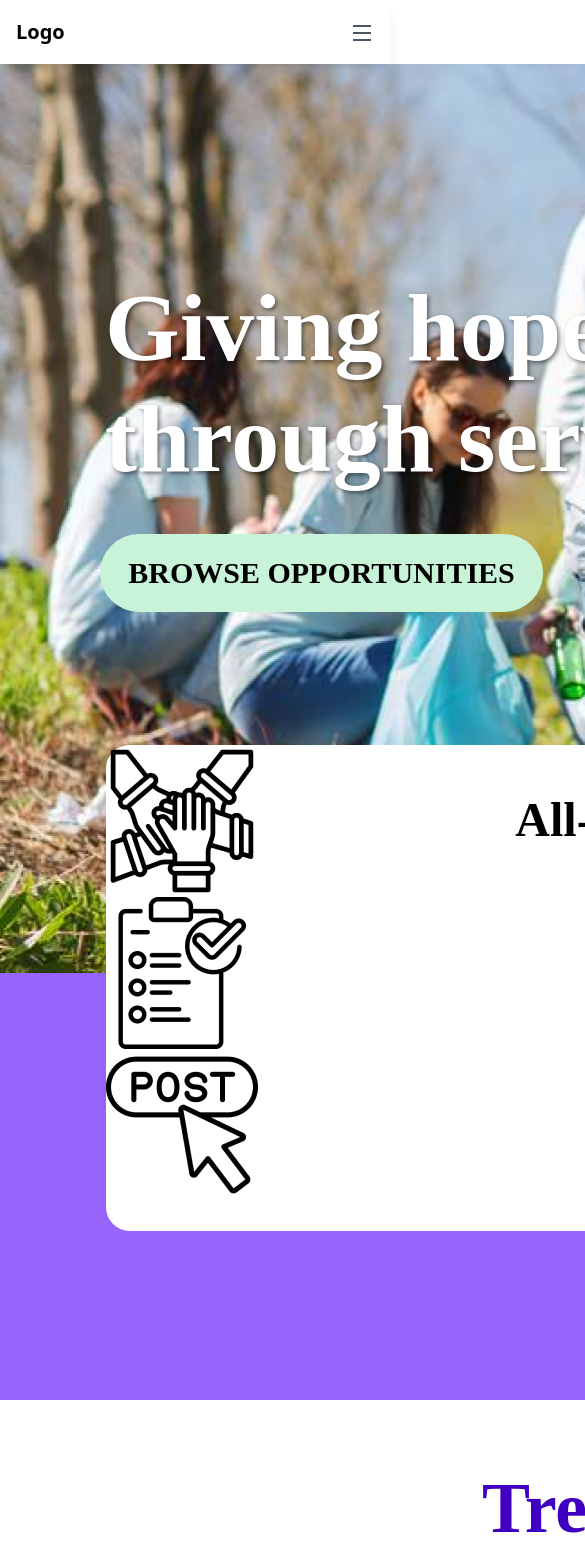
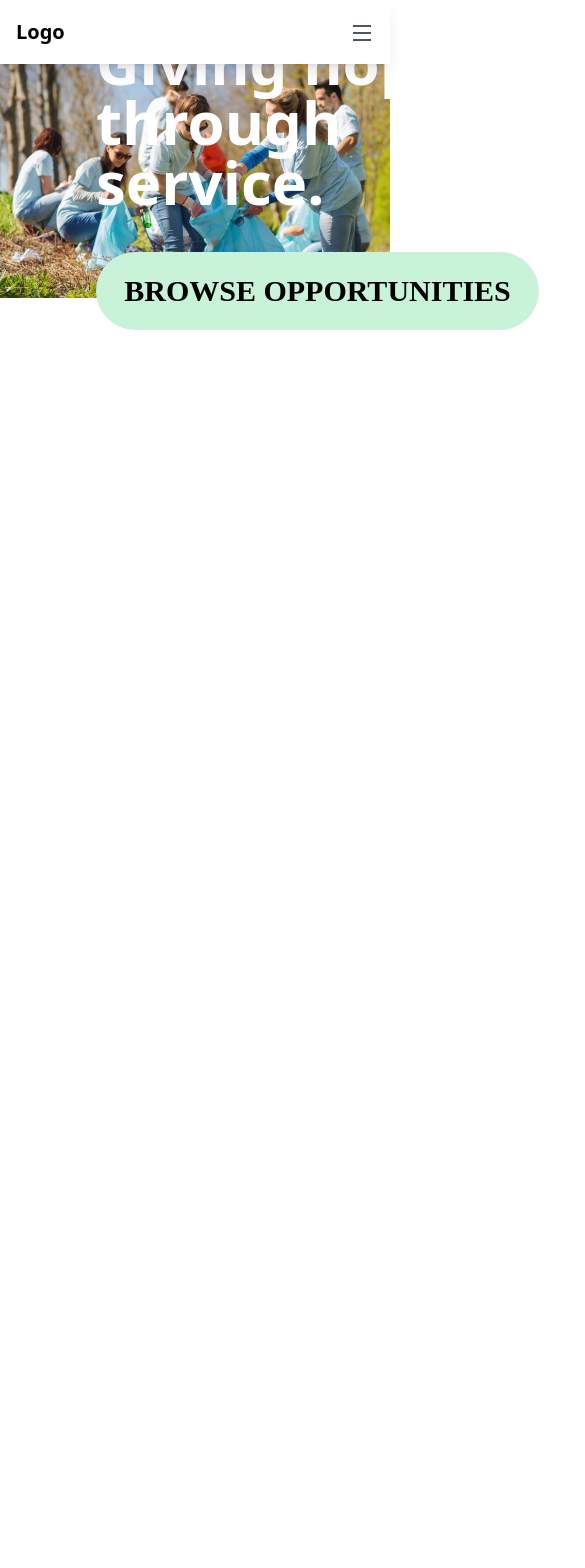
Before and after one commit to smu-hack-dsc/Team-01-Project, a React (Create React App) app in the folder frontend/: page / in a window 390 px wide. Shown: the top 1568 px of the page, 585 px wide, since content can reach past the window. After the commit the page ends 844 px from the top, so only its background shows below. Built offline with nearby package versions, Linux system fonts and the light colour scheme.

Commit message:
make home page partially responsive

```diff
--- a/frontend/src/pages/Home.jsx
+++ b/frontend/src/pages/Home.jsx
@@ -7,146 +7,192 @@ import { TranslucentPurple } from 'components/TranslucentPurple';
 import React from "react";
 // import { useLocation } from "react-router-dom";
 
-function Home() {
+// function Home() {
+//   return (
+//     <div>
+//       <div
+//         className={css`
+//         position: relative;
+//         width: 1514px;
+//         height: 909px;
+//         flex-shrink: 0;
+//       `}>
+//         <img
+//           src={require("../resources/img/Billboard.png")}
+//           alt="Billboard"
+//           className={css`
+//           width: 100%;
+//           height: 100%;
+//         `}
+//         />
+//         <div
+//           className={css`
+//           position: absolute;
+//           top: 198px;
+//           left: 105px;
+//           width: 738px;
+//           height: 242px;
+//           display: flex;
+//           flex-direction: column;
+//           justify-content: center;
+//           align-items: center;
+//           color: #FFF;
+//           text-shadow: 2px 2px 4px rgba(0, 0, 0, 0.5);
+//           font-family: Recoleta Alt;
+//           font-size: 96px;
+//           font-style: normal;
+//           font-weight: 700;
+//           line-height: normal;
+//         `}
+//         >
+//           Giving hope through service.
+//         </div>
+//         <div
+//           className={css`
+//           position: absolute;
+//           top: 470px;
+//           left: 100px;
+//         `}
+//         >
+//           <Button
+//             variant="green"
+//             size="large"
+//           >
+//             BROWSE OPPORTUNITIES
+//           </Button>
+//         </div>
+//       </div>
+//       <div //purple background
+//         className={css`
+//         width: 1514px;
+//         height: 427px;
+//         flex-shrink: 0;
+//         background: #9663FC;
+//       `}
+//       ></div>
+//       <div
+//         className={css`
+//         position: absolute;
+//         top: 745px;
+//         left: 106px;
+//         width: 1300px;
+//         height: 486px;
+//         flex-shrink: 0;
+//         border-radius: 24px;
+//         background: #FFF;
+//         `}
+//       >
+//         <div
+//           className={css`
+//           display: flex;
+//           position: absolute;
+//           top: 40px;
+//           left: 281px;
+//           width: 738px;
+//           height: 68px;
+//           flex-direction: column;
+//           justify-content: center;
+//           flex-shrink: 0;
+//           color: #000;
+//           text-align: center;
+//           font-family: Recoleta Alt;
+//           font-size: 48px;
+//           font-style: normal;
+//           font-weight: 700;
+//           line-height: normal;
+//         `}
+//         >
+//           All-in-one Volunteering
+//         </div>
+//         <ClickableImage />
+//       </div>
+//       <div
+//         className={css`
+//         display: flex;
+//         width: 1514px;
+//         flex-direction: column;
+//         justify-content: center;
+//         align-items: center;
+//         margin-top: 67px;
+//         flex-shrink: 0;
+//         color: #4000C1;
+//         text-align: center;
+//         font-family: Recoleta Alt;
+//         font-size: 72px;
+//         font-style: normal;
+//         font-weight: 700;
+//         line-height: normal;
+//         `}
+//       >
+//         Trending Projects
+//       </div>
+//       <div
+//         className={css`
+//         margin-top: 67px;
+//         `}
+//       >
+//         <Carousel />
+//       </div>
+//       <div
+//         className={css`
+//         margin-top: 85px;
+//         height: 850px;
+//         flex-shrink: 0;
+//         background: #FFDA7A;
+//         `}
+//       >
+//         <EclipseBckgrnd />
+//       </div>
+//       <TranslucentPurple />
+
+//     </div>
+//   )
+// }
+
+const Home = () => {
   return (
     <div>
-      <div
-        className={css`
-        position: relative;
-        width: 1514px;
-        height: 909px;
-        flex-shrink: 0;
-      `}>
+      <div className="relative flex flex-col items-center justify-center w-1514 h-909 flex-shrink-0">
         <img
           src={require("../resources/img/Billboard.png")}
           alt="Billboard"
-          className={css`
-          width: 100%;
-          height: 100%;
-        `}
+          className="w-full h-full"
         />
-        <div
-          className={css`
-          position: absolute;
-          top: 198px;
-          left: 105px;
-          width: 738px;
-          height: 242px;
-          display: flex;
-          flex-direction: column;
-          justify-content: center;
-          align-items: center;
-          color: #FFF;
-          text-shadow: 2px 2px 4px rgba(0, 0, 0, 0.5);
-          font-family: Recoleta Alt;
-          font-size: 96px;
-          font-style: normal;
-          font-weight: 700;
-          line-height: normal;
-        `}
-        >
-          Giving hope through service.
-        </div>
-        <div
-          className={css`
-          position: absolute;
-          top: 470px;
-          left: 100px;
-        `}
-        >
-          <Button
-            variant="green"
-            size="large"
-          >
-            BROWSE OPPORTUNITIES
-          </Button>
+        <div className="absolute top-0 left-20 w-full h-full flex flex-col justify-center items-start p-4">
+          <div className="text-white text-shadow-lg font-RecoletaAlt font-semibold text-6xl">
+            Giving hope through service.
+            <div className="pt-10">
+              <Button variant="green" size="large">
+                BROWSE OPPORTUNITIES
+              </Button>
+            </div>
+          </div>
+          {/* <div className="top-0 left-0">
+            <Button variant="green" size="large">
+              BROWSE OPPORTUNITIES
+            </Button>
+          </div> */}
         </div>
       </div>
-      <div //purple background
-        className={css`
-        width: 1514px;
-        height: 427px;
-        flex-shrink: 0;
-        background: #9663FC;
-      `}
-      ></div>
-      <div
-        className={css`
-        position: absolute;
-        top: 745px;
-        left: 106px;
-        width: 1300px;
-        height: 486px;
-        flex-shrink: 0;
-        border-radius: 24px;
-        background: #FFF;
-        `}
-      >
-        <div
-          className={css`
-          display: flex;
-          position: absolute;
-          top: 40px;
-          left: 281px;
-          width: 738px;
-          height: 68px;
-          flex-direction: column;
-          justify-content: center;
-          flex-shrink: 0;
-          color: #000;
-          text-align: center;
-          font-family: Recoleta Alt;
-          font-size: 48px;
-          font-style: normal;
-          font-weight: 700;
-          line-height: normal;
-        `}
-        >
+      {/* <div className="w-1514 h-427 flex-shrink-0 bg-purple-600"></div>
+      <div className="absolute top-745 left-106 w-1300 h-486 flex-shrink-0 rounded-lg bg-white">
+        <div className="flex absolute top-40 left-281 w-738 h-68 flex-col justify-center text-black text-center font-RecoletaAlt font-semibold text-4xl">
           All-in-one Volunteering
         </div>
         <ClickableImage />
       </div>
-      <div
-        className={css`
-        display: flex;
-        width: 1514px;
-        flex-direction: column;
-        justify-content: center;
-        align-items: center;
-        margin-top: 67px;
-        flex-shrink: 0;
-        color: #4000C1;
-        text-align: center;
-        font-family: Recoleta Alt;
-        font-size: 72px;
-        font-style: normal;
-        font-weight: 700;
-        line-height: normal;
-        `}
-      >
+      <div className="flex w-1514 flex-col justify-center items-center mt-67 flex-shrink-0 text-purple-600 text-center font-RecoletaAlt font-semibold text-7xl">
         Trending Projects
       </div>
-      <div
-        className={css`
-        margin-top: 67px;
-        `}
-      >
+      <div className="mt-67">
         <Carousel />
       </div>
-      <div
-        className={css`
-        margin-top: 85px;
-        height: 850px;
-        flex-shrink: 0;
-        background: #FFDA7A;
-        `}
-      >
+      <div className="mt-85 h-850 flex-shrink-0 bg-yellow-300">
         <EclipseBckgrnd />
       </div>
-      <TranslucentPurple />
-
+      <TranslucentPurple /> */}
     </div>
-  )
-}
+  );
+};
 
 export default Home;
```
